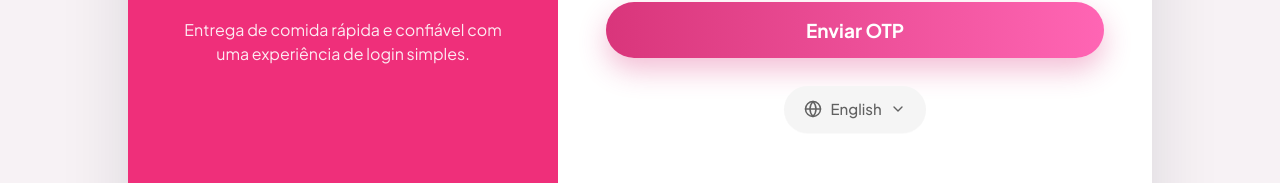
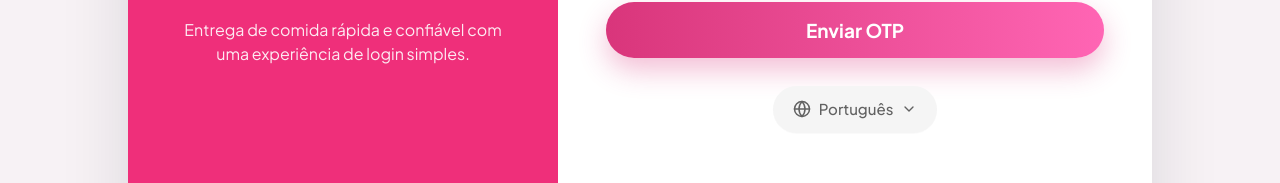
Before and after one commit to deligo-pt/deligo-food-e-commerce-web-application, a Next.js app: page /login in a window 1280 px wide. Shown: the part 473-656 px from the top of the page. Built offline with nearby package versions, Linux system fonts and the light colour scheme; no server answers.

Commit message:
feat(i18n): add language switching support to login page and sync displayed language label

```diff
--- a/src/components/auth/LoginPage.tsx
+++ b/src/components/auth/LoginPage.tsx
@@ -17,6 +17,7 @@ import Image from "next/image";
 import { COUNTRY_OPTIONS, type CountryOption } from "../../data/countryCodes";
 import { useLoginFlow } from "../../hooks/useLoginFlow";
 import { useTranslation } from "@/hooks/useTranslation";
+import { useStore } from "@/stores/translationStore";
 
 function CountryFlag({
   countryCode,
@@ -84,13 +85,14 @@ function ClearSessionModal({
 
 export default function LoginPage() {
   const { t } = useTranslation();
+  const lang = useStore((state) => state.lang);
+  const setLang = useStore((state) => state.setLang);
   const {
     mode,
     step,
     showReferral,
     showLanguageModal,
     showCountryMenu,
-    language,
     selectedCountry,
     email,
     mobileNumber,
@@ -101,14 +103,12 @@ export default function LoginPage() {
     isResendingOtp,
     errorMessage,
     successMessage,
-    languageLabel,
     loginHint,
     loginIdentifier,
     showDeviceLimitModal,
     setShowReferral,
     setShowLanguageModal,
     setShowCountryMenu,
-    setLanguage,
     setSelectedCountry,
     setEmail,
     setMobileNumber,
@@ -452,7 +452,7 @@ export default function LoginPage() {
                   className="inline-flex items-center gap-2 rounded-full bg-[#f5f5f5] px-5 py-3 text-[15px] font-medium text-[#616161] shadow-[0_1px_0_rgba(0,0,0,0.02)]"
                 >
                   <Globe size={18} />
-                  {languageLabel}
+                  {lang === "pt" ? "Português" : "English"}
                   <ChevronDown size={16} />
                 </button>
               </div>
@@ -495,12 +495,12 @@ export default function LoginPage() {
               <button
                 type="button"
                 onClick={() => {
-                  setLanguage("english");
+                  setLang("en");
                   setShowLanguageModal(false);
                 }}
                 className={[
                   "flex w-full items-center justify-between rounded-3xl border px-5 py-5 text-left transition-all",
-                  language === "english"
+                  lang === "en"
                     ? "border-[#d7357c] bg-[#fff4f8]"
                     : "border-[#f0f0f0] bg-[#fafafa]",
                 ].join(" ")}
@@ -511,19 +511,19 @@ export default function LoginPage() {
                     {t("english")}
                   </span>
                 </div>
-                {language === "english" ? (
+                {lang === "en" ? (
                   <Check size={28} className="text-[#d7357c]" />
                 ) : null}
               </button>
               <button
                 type="button"
                 onClick={() => {
-                  setLanguage("portugues");
+                  setLang("pt");
                   setShowLanguageModal(false);
                 }}
                 className={[
                   "flex w-full items-center justify-between rounded-3xl border px-5 py-5 text-left transition-all",
-                  language === "portugues"
+                  lang === "pt"
                     ? "border-[#d7357c] bg-[#fff4f8]"
                     : "border-[#f0f0f0] bg-[#fafafa]",
                 ].join(" ")}
@@ -534,7 +534,7 @@ export default function LoginPage() {
                     {t("portugues")}
                   </span>
                 </div>
-                {language === "portugues" ? (
+                {lang === "pt" ? (
                   <Check size={28} className="text-[#d7357c]" />
                 ) : null}
               </button>
```
